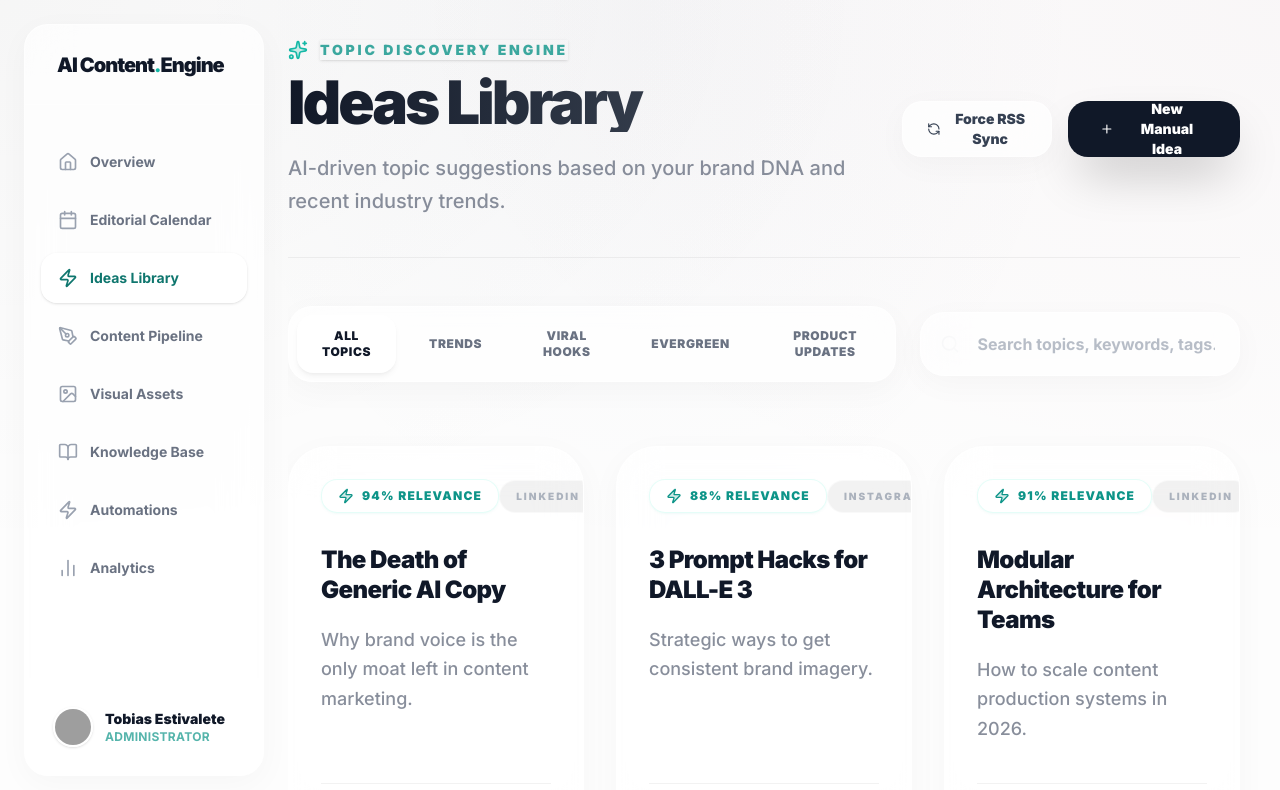
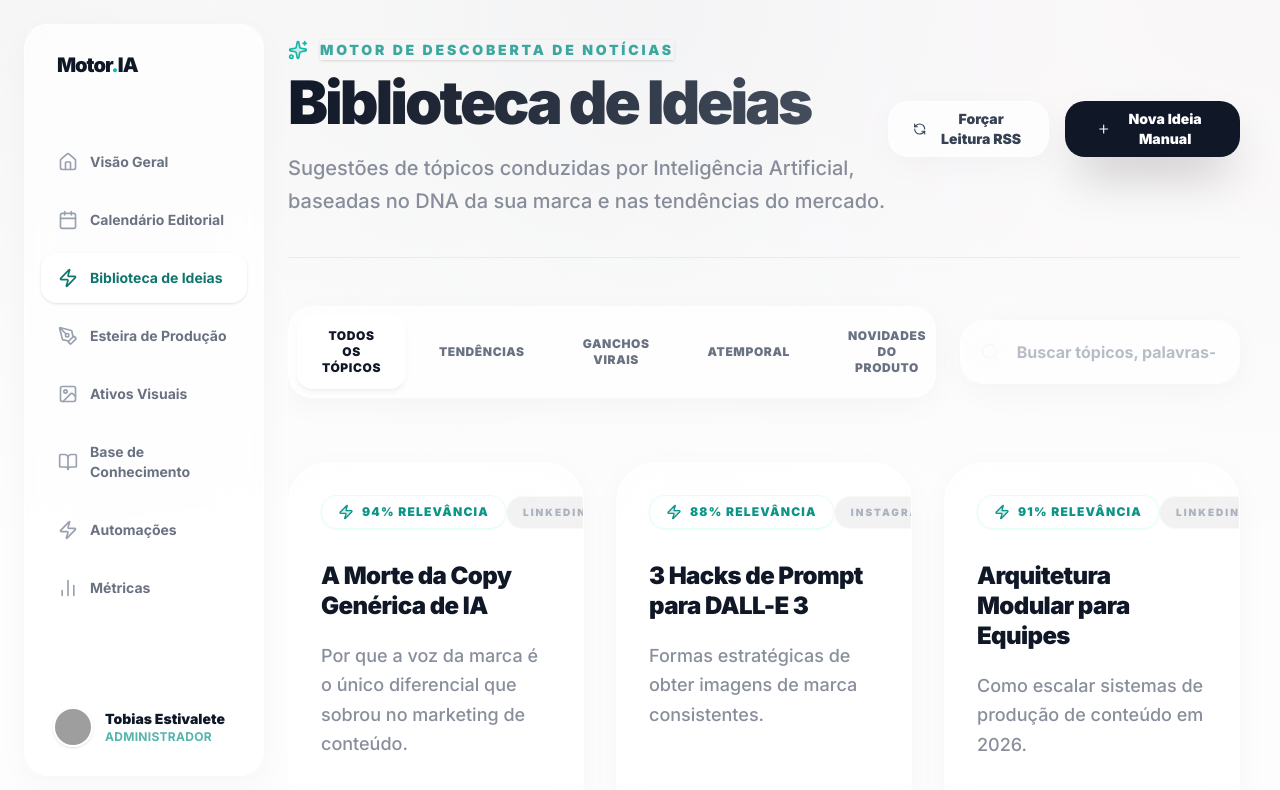
Before and after one commit to estivaletetobias-svg/social-midia-tobias, a Next.js app: page /dashboard/ideas in a window 1280 px wide. Shown: the top 790 px of the page. Built offline with nearby package versions, Linux system fonts and the light colour scheme; grey boxes are pictures that could not be loaded.

Commit message:
i18n: Translate dashboard to Portuguese BR

```diff
--- a/src/app/dashboard/ideas/page.tsx
+++ b/src/app/dashboard/ideas/page.tsx
@@ -16,23 +16,23 @@ export default function IdeasLibrary() {
             });
             const data = await res.json();
             if (data.success) {
-                alert(`Success! Found ${data.data.scraped} news and generated ${data.data.savedToLibrary} new Custom Topic Ideas.`);
+                alert(`Sucesso! Li ${data.data.scraped} notícias e gerei ${data.data.savedToLibrary} novas Ideias Customizadas no formato da sua marca.`);
             } else {
-                alert(`Error: ${data.error}`);
+                alert(`Erro: ${data.error}`);
             }
         } catch (error) {
             console.error(error);
-            alert('Failed to trigger background RSS sync.');
+            alert('Falha ao acionar a sincronização em segundo plano.');
         } finally {
             setIsSyncing(false);
         }
     };
 
-    const categories = ["All Topics", "Trends", "Viral Hooks", "Evergreen", "Product Updates"];
+    const categories = ["Todos os Tópicos", "Tendências", "Ganchos Virais", "Atemporal", "Novidades do Produto"];
     const topics = [
-        { title: "The Death of Generic AI Copy", summary: "Why brand voice is the only moat left in content marketing.", score: 0.94, pillar: "AI Automation", platform: "LinkedIn" },
-        { title: "3 Prompt Hacks for DALL-E 3", summary: "Strategic ways to get consistent brand imagery.", score: 0.88, pillar: "Visual Strategy", platform: "Instagram" },
-        { title: "Modular Architecture for Teams", summary: "How to scale content production systems in 2026.", score: 0.91, pillar: "Productivity", platform: "LinkedIn" },
+        { title: "A Morte da Copy Genérica de IA", summary: "Por que a voz da marca é o único diferencial que sobrou no marketing de conteúdo.", score: 0.94, pillar: "Automação com IA", platform: "LinkedIn" },
+        { title: "3 Hacks de Prompt para DALL-E 3", summary: "Formas estratégicas de obter imagens de marca consistentes.", score: 0.88, pillar: "Estratégia Visual", platform: "Instagram" },
+        { title: "Arquitetura Modular para Equipes", summary: "Como escalar sistemas de produção de conteúdo em 2026.", score: 0.91, pillar: "Produtividade", platform: "LinkedIn" },
     ];
 
     return (
@@ -42,13 +42,13 @@ export default function IdeasLibrary() {
                 <div>
                     <div className="flex items-center space-x-3 mb-3 animate-fade-in">
                         <Sparkles className="h-5 w-5 text-primary-500 fill-primary-500/20" />
-                        <span className="text-sm font-black text-primary-600/80 uppercase tracking-[0.2em] shadow-sm">Topic Discovery Engine</span>
+                        <span className="text-sm font-black text-primary-600/80 uppercase tracking-[0.2em] shadow-sm">Motor de Descoberta de Notícias</span>
                     </div>
                     <h1 className="text-5xl lg:text-6xl font-black tracking-tighter text-gradient animate-slide-up">
-                        Ideas Library
+                        Biblioteca de Ideias
                     </h1>
                     <p className="mt-5 text-xl text-gray-500/80 max-w-3xl font-medium leading-relaxed">
-                        AI-driven topic suggestions based on your brand DNA and recent industry trends.
+                        Sugestões de tópicos conduzidas por Inteligência Artificial, baseadas no DNA da sua marca e nas tendências do mercado.
                     </p>
                 </div>
                 <div className="flex items-center space-x-4">
@@ -58,11 +58,11 @@ export default function IdeasLibrary() {
                         className={`h-14 px-6 glass-panel text-gray-700 text-sm font-black rounded-[20px] hover:bg-white/80 transition-all flex items-center hover:shadow-xl hover:shadow-black/5 disabled:opacity-50 hover:-translate-y-1 duration-300`}
                     >
                         <RefreshCcw className={`mr-3 h-5 w-5 ${isSyncing ? "animate-spin text-primary-500" : ""}`} />
-                        {isSyncing ? "Scraping..." : "Force RSS Sync"}
+                        {isSyncing ? "Lendo Notícias..." : "Forçar Leitura RSS"}
                     </button>
                     <button className="h-14 px-8 bg-gray-900 text-white text-sm font-black rounded-[20px] shadow-2xl hover:bg-black transition-all flex items-center transform hover:-translate-y-1 hover:shadow-primary-500/25 duration-300">
                         <Plus className="mr-3 h-5 w-5" />
-                        New Manual Idea
+                        Nova Ideia Manual
                     </button>
                 </div>
             </div>
@@ -83,7 +83,7 @@ export default function IdeasLibrary() {
                     <Search className="absolute left-5 top-1/2 -translate-y-1/2 h-5 w-5 text-gray-400 group-focus-within:text-primary-500 transition-colors" />
                     <input
                         className="w-full h-16 pl-14 pr-6 glass-panel rounded-[24px] focus:outline-none focus:ring-2 focus:ring-primary-500/20 focus:border-primary-500/50 transition-all font-bold text-gray-700 placeholder:text-gray-400/70"
-                        placeholder="Search topics, keywords, tags..."
+                        placeholder="Buscar tópicos, palavras-chave..."
                     />
                 </div>
             </div>
@@ -98,7 +98,7 @@ export default function IdeasLibrary() {
                         <div className="relative z-10 flex items-center justify-between mb-8">
                             <div className="flex items-center space-x-2 bg-white/80 backdrop-blur-md text-primary-600 px-4 py-2 rounded-2xl border border-primary-100/50 shadow-sm shadow-primary-500/5">
                                 <Zap className="h-4 w-4 fill-primary-600/20" />
-                                <span className="text-xs font-black tracking-widest uppercase truncate">{item.score * 100}% Relevance</span>
+                                <span className="text-xs font-black tracking-widest uppercase truncate">{item.score * 100}% Relevância</span>
                             </div>
                             <span className="text-[10px] font-black tracking-[0.2em] text-gray-400/80 bg-black/5 px-4 py-2 rounded-full uppercase border border-white/50">
                                 {item.platform}
@@ -111,7 +111,7 @@ export default function IdeasLibrary() {
                         <div className="relative z-10 mt-10 flex items-center pt-8 border-t border-black/5 space-x-3">
                             <button className="flex-1 h-16 bg-white border border-white/60 shadow-sm shadow-black/5 text-gray-900 text-sm font-black rounded-2xl hover:bg-primary-500 hover:border-primary-500 hover:text-white hover:shadow-lg hover:shadow-primary-500/25 transition-all duration-300 flex items-center justify-center group/btn">
                                 <CheckCircle2 className="mr-2 h-5 w-5 group-hover/btn:scale-110 transition-transform" />
-                                Approve
+                                Aprovar Ideia
                             </button>
                             <button className="h-16 w-16 bg-white border border-white/60 shadow-sm shadow-black/5 text-gray-400 hover:text-red-500 hover:bg-red-50 hover:border-red-100 rounded-2xl transition-all duration-300 flex items-center justify-center">
                                 <XCircle className="h-6 w-6" />
@@ -126,8 +126,8 @@ export default function IdeasLibrary() {
                         <Plus className="h-8 w-8" />
                     </div>
                     <div>
-                        <p className="text-xl font-black text-gray-900">Custom Idea</p>
-                        <p className="text-sm font-bold text-gray-400/80 mt-2 tracking-wide">Add your own creative spark</p>
+                        <p className="text-xl font-black text-gray-900">Ideia Customizada</p>
+                        <p className="text-sm font-bold text-gray-400/80 mt-2 tracking-wide">Adicione sua própria faísca criativa</p>
                     </div>
                 </button>
             </div>
--- a/src/app/layout.tsx
+++ b/src/app/layout.tsx
@@ -6,8 +6,8 @@ import { Sidebar } from "@/components/Sidebar";
 const inter = Inter({ subsets: ["latin"] });
 
 export const metadata: Metadata = {
-    title: "AI Content Engine | Tobias Estivalete",
-    description: "Automated editorial operating system for social media.",
+    title: "Motor de Conteúdo AI | Tobias Estivalete",
+    description: "Sistema operacional editorial automatizado para redes sociais.",
 };
 
 export default function RootLayout({
--- a/src/components/Sidebar.tsx
+++ b/src/components/Sidebar.tsx
@@ -21,14 +21,14 @@ function cn(...inputs: ClassValue[]) {
 }
 
 const navigation = [
-    { name: "Overview", href: "/dashboard", icon: Home },
-    { name: "Editorial Calendar", href: "/dashboard/calendar", icon: Calendar },
-    { name: "Ideas Library", href: "/dashboard/ideas", icon: Zap },
-    { name: "Content Pipeline", href: "/dashboard/content", icon: PenTool },
-    { name: "Visual Assets", href: "/dashboard/assets", icon: ImageIcon },
-    { name: "Knowledge Base", href: "/dashboard/knowledge", icon: BookOpen },
-    { name: "Automations", href: "/dashboard/automations", icon: Zap },
-    { name: "Analytics", href: "/dashboard/analytics", icon: BarChart2 },
+    { name: "Visão Geral", href: "/dashboard", icon: Home },
+    { name: "Calendário Editorial", href: "/dashboard/calendar", icon: Calendar },
+    { name: "Biblioteca de Ideias", href: "/dashboard/ideas", icon: Zap },
+    { name: "Esteira de Produção", href: "/dashboard/content", icon: PenTool },
+    { name: "Ativos Visuais", href: "/dashboard/assets", icon: ImageIcon },
+    { name: "Base de Conhecimento", href: "/dashboard/knowledge", icon: BookOpen },
+    { name: "Automações", href: "/dashboard/automations", icon: Zap },
+    { name: "Métricas", href: "/dashboard/analytics", icon: BarChart2 },
 ];
 
 export function Sidebar() {
@@ -39,7 +39,7 @@ export function Sidebar() {
             <div className="flex flex-col flex-1 glass-panel rounded-3xl h-[calc(100vh-48px)] sticky top-6 overflow-hidden">
                 <div className="flex items-center h-20 flex-shrink-0 px-8 border-b border-white/40">
                     <span className="text-xl font-black text-gray-900 tracking-tighter">
-                        AI Content<span className="text-primary-500">.</span>Engine
+                        Motor<span className="text-primary-500">.</span>IA
                     </span>
                 </div>
                 <div className="flex-1 flex flex-col overflow-y-auto no-scrollbar">
@@ -85,7 +85,7 @@ export function Sidebar() {
                                     Tobias Estivalete
                                 </p>
                                 <p className="text-xs font-bold text-primary-600/70 tracking-wide uppercase">
-                                    Administrator
+                                    Administrador
                                 </p>
                             </div>
                         </div>
```
